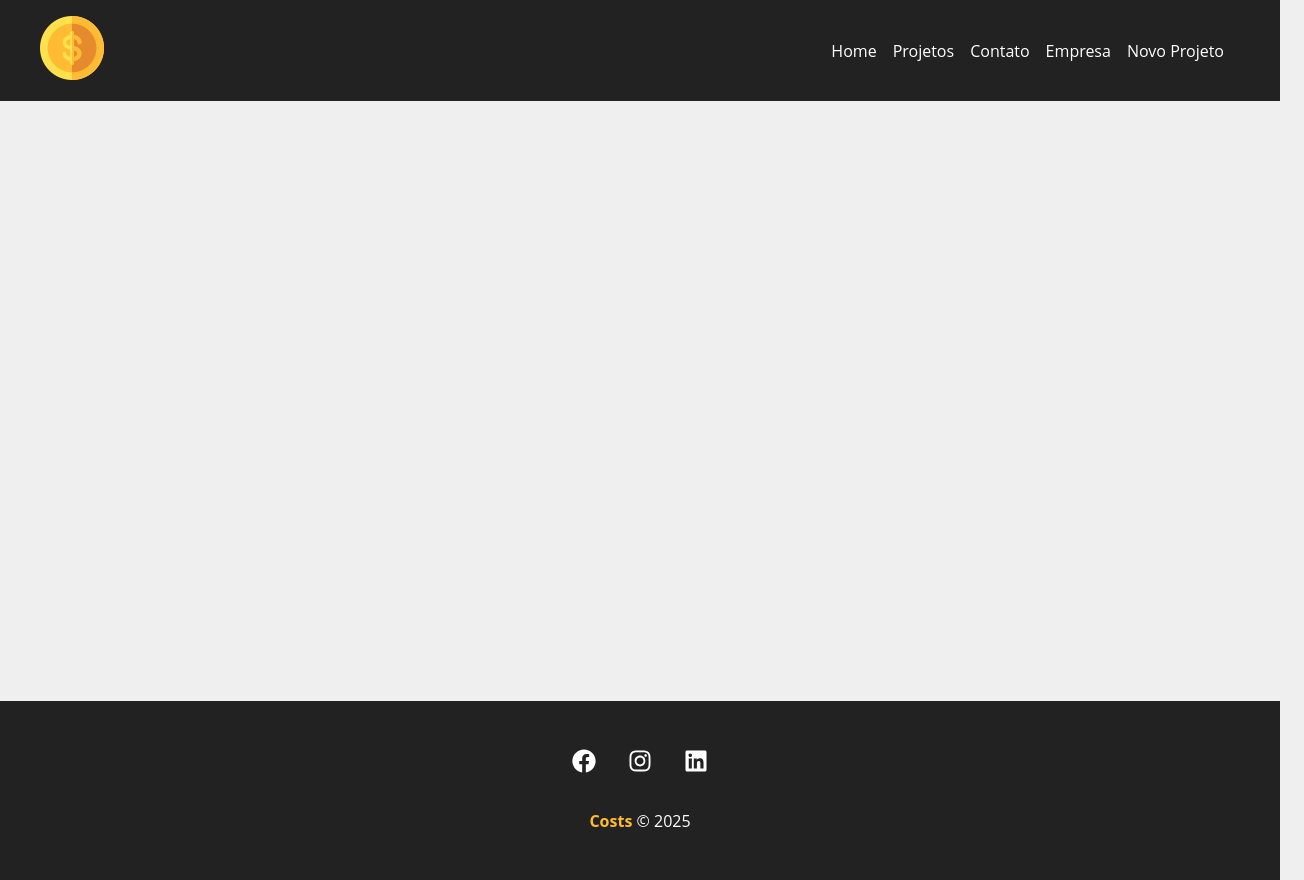
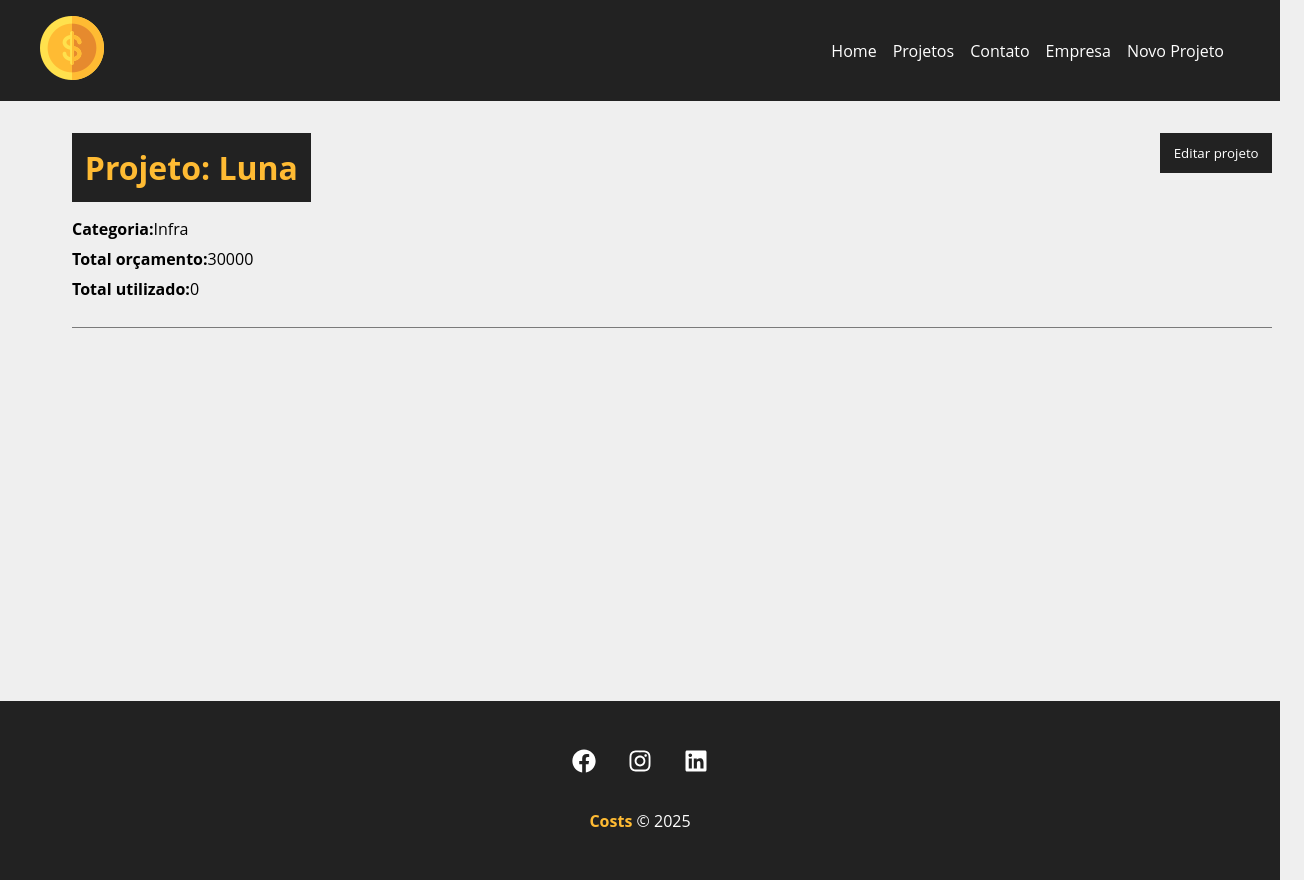
Before and after one commit to BrunaCrisSan/costs-layout, a React (Vite) app: page /project/3 in a window 1280 px wide. Shown: the whole page, 1304 px wide, since content can reach past the window. Built offline with nearby package versions, Linux system fonts and the light colour scheme; data requests are answered from the project's data file.

Commit message:
displaying project details

```diff
--- a/src/App.jsx
+++ b/src/App.jsx
@@ -4,6 +4,7 @@
 import Company from './components/pages/Company';
 import NewProject from './components/pages/NewProject';
 import Projects from './components/pages/Projects';
+import Project from './components/pages/Project';
 import Contact from './components/pages/Contact';
 import Container from './components/layout/Container';
 import Navbar from './components/layout/Navbar';
@@ -20,6 +21,7 @@
           <Route path="/company" element={<Company />} />
           <Route path="/contact" element={<Contact />} />
           <Route path="/newproject" element={<NewProject />} />
+          <Route path="/project/:id" element={<Project />} />
         </Routes>
       </Container>
       <Footer />
--- /dev/null
+++ b/src/components/pages/Project.jsx
@@ -0,0 +1,69 @@
+import styles from './Project.module.css';
+import { useParams } from 'react-router-dom';
+import { useState, useEffect } from 'react';
+import Loading from '../layout/Loading';
+import Container from '../layout/Container';
+
+function Project() {
+  const { id } = useParams();
+  const [project, setProject] = useState([]);
+  const [showProjectForm, SetShowProjectForm] = useState(false);
+  useEffect(() => {
+    setTimeout(() => {
+      fetch(`http://localhost:5000/projects/${id}`, {
+        method: 'GET',
+        headers: {
+          'Content-Type': 'application/json',
+        },
+      })
+        .then((resp) => resp.json())
+        .then((data) => {
+          setProject(data);
+        })
+        .catch((err) => console.log);
+    }, 500);
+  }, [id]);
+  function toggleProjectForm() {
+    SetShowProjectForm(!showProjectForm);
+  }
+  return (
+    <>
+      {project.name ? (
+        <div className={styles.project_details}>
+          <Container customClass="column">
+            <div className={styles.details_container}>
+              <h1>Projeto: {project.name}</h1>
+              <button className={styles.btn} onClick={toggleProjectForm}>
+                {!showProjectForm ? 'Editar projeto' : 'Fechar'}
+              </button>
+              {!showProjectForm ? (
+                <div className={styles.project_info}>
+                  <p>
+                    <span>Categoria:</span>
+                    {project.category.name}
+                  </p>
+                  <p>
+                    <span>Total orçamento:</span>
+                    {project.budget}
+                  </p>
+                  <p>
+                    <span>Total utilizado:</span>
+                    {project.cost}
+                  </p>
+                </div>
+              ) : (
+                <div className={styles.project_info}>
+                  <p>detalhes do projeto</p>
+                </div>
+              )}
+            </div>
+          </Container>
+        </div>
+      ) : (
+        <Loading />
+      )}
+    </>
+  );
+}
+
+export default Project;
--- /dev/null
+++ b/src/components/pages/Project.module.css
@@ -0,0 +1,41 @@
+.project_details {
+  padding: 2em;
+}
+.project_details h1,
+.project_details h2,
+.project_details p {
+  margin-bottom: 0.5em;
+}
+.project_details h1 {
+  background-color: #222;
+  color: #ffbb33;
+  padding: 0.4em;
+}
+.project_details span {
+  font-weight: bold;
+}
+.details_container,
+.service_form_container {
+  border-bottom: 1px solid #7a7a7a;
+  margin-bottom: 1.2em;
+  padding-bottom: 1.2em;
+  display: flex;
+  justify-content: space-between;
+  flex-wrap: wrap;
+}
+.btn {
+  background-color: #222;
+  color: #fff;
+  padding: 0.5em 1em;
+  text-decoration: none;
+  transition: 0.5s;
+  cursor: pointer;
+  max-height: 40px;
+  border: none;
+}
+.btn:hover {
+  color: #ffbb33;
+}
+.project_info {
+  width: 100%;
+}
--- a/src/components/project/ProjectCard.jsx
+++ b/src/components/project/ProjectCard.jsx
@@ -20,7 +20,7 @@
       </p>
 
       <div className={styles.project_card_actions}>
-        <Link to="/">
+        <Link to={`/project/${id}`}>
           <BsPencil /> Editar
         </Link>
         <button onClick={remove}>
```
